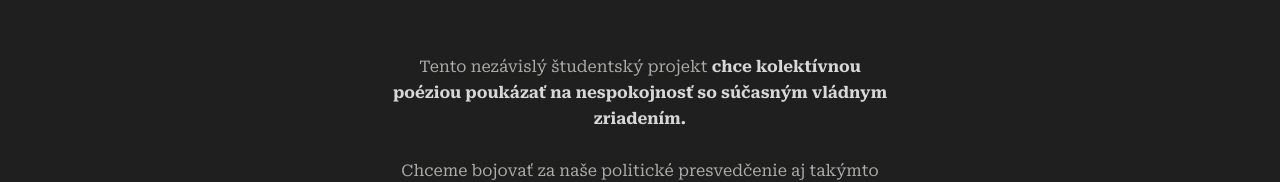
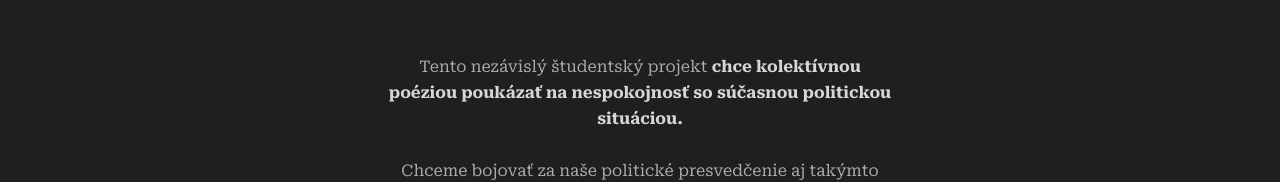
Before and after one commit to Michal-Dzurik/Verse-Slovakov, a React (Vite) app: page / in a window 1280 px wide. Shown: the part 358-540 px from the top of the page. Built offline with nearby package versions, Linux system fonts and the light colour scheme; no server answers.

Commit message:
Text change

```diff
--- a/src/routes/Home.tsx
+++ b/src/routes/Home.tsx
@@ -9,7 +9,7 @@ function Home() {
             <article className='text-center'>
                 <img src={logo} alt="symbol" className='w-56 md:w-96 inline-block'/>
                 <p className='text-center -mt-4'>
-                    Tento nezávislý študentský projekt <span className='highlighted-text'>chce kolektívnou poéziou poukázať na nespokojnosť so súčasným vládnym zriadením.</span> <br/><br/>
+                    Tento nezávislý študentský projekt <span className='highlighted-text'>chce kolektívnou poéziou poukázať na nespokojnosť so súčasnou politickou situáciou.</span> <br/><br/>
 
                     Chceme bojovať za naše politické presvedčenie aj takýmto spôsobom, keďže si uvedomujeme, akú dôležitú rolu hrala poézia v našej histórii. <br/><br/>
 
```
